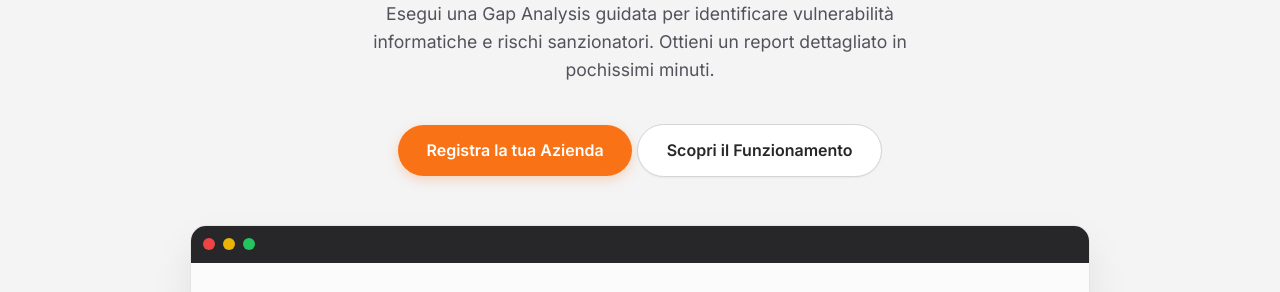
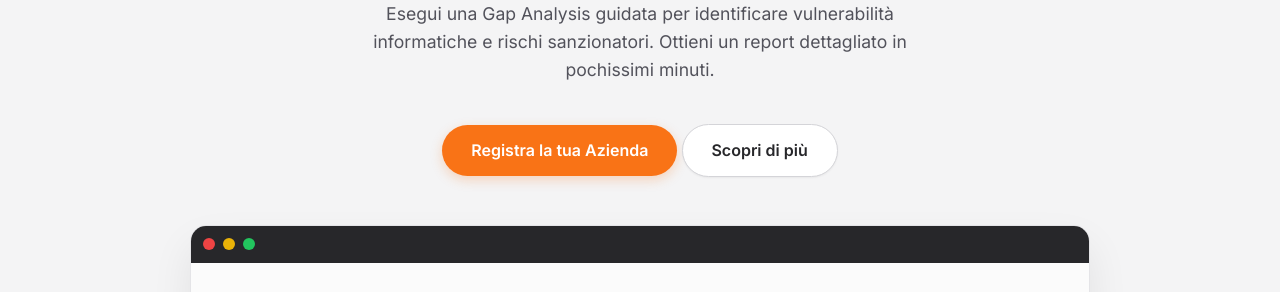
Before and after one commit to RobertoPastore/altroTestCova, a website: page public/index.html in a window 1280 px wide. Shown: the part 471-763 px from the top of the page. Drawn offline with Linux system fonts and the light colour scheme.

Commit message:
UI Redesign: Ripristinato testo 'Scopri di più' e verificato link alla nuova pagina

```diff
--- a/public/index.html
+++ b/public/index.html
@@ -90,7 +90,7 @@
             <p>Esegui una Gap Analysis guidata per identificare vulnerabilità informatiche e rischi sanzionatori. Ottieni un report dettagliato in pochissimi minuti.</p>
             <div class="hero-actions" style="margin-bottom: 3rem;">
                 <a href="/register.html" class="btn btn-primary" style="padding: 0.8rem 1.8rem; font-size: 1rem;">Registra la tua Azienda</a>
-                <a href="/come-funziona.html" class="btn btn-secondary" style="padding: 0.8rem 1.8rem; font-size: 1rem;">Scopri il Funzionamento</a>
+                <a href="/come-funziona.html" class="btn btn-secondary" style="padding: 0.8rem 1.8rem; font-size: 1rem;">Scopri di più</a>
             </div>
 
             <!-- Immagine di anteprima fittizia (puoi sostituirla con uno screenshot vero in futuro) -->
```
